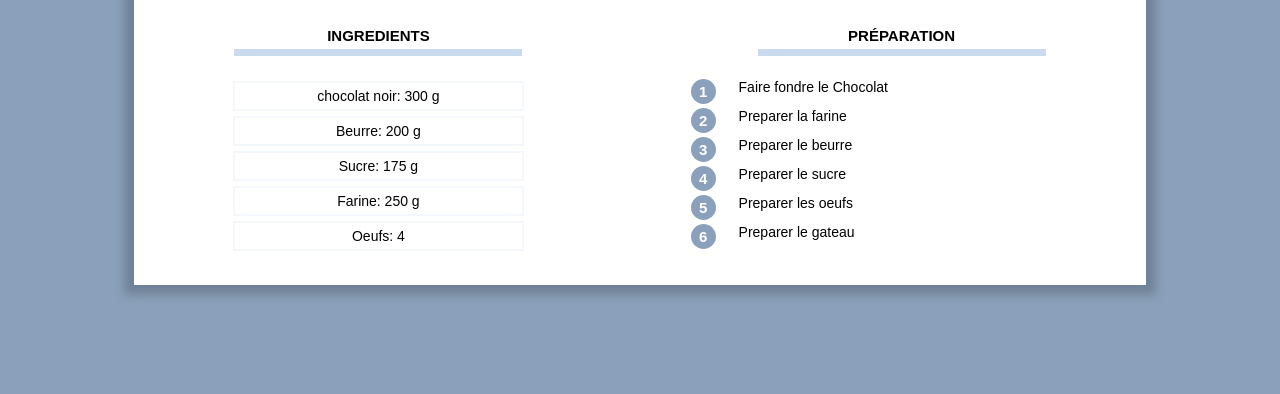
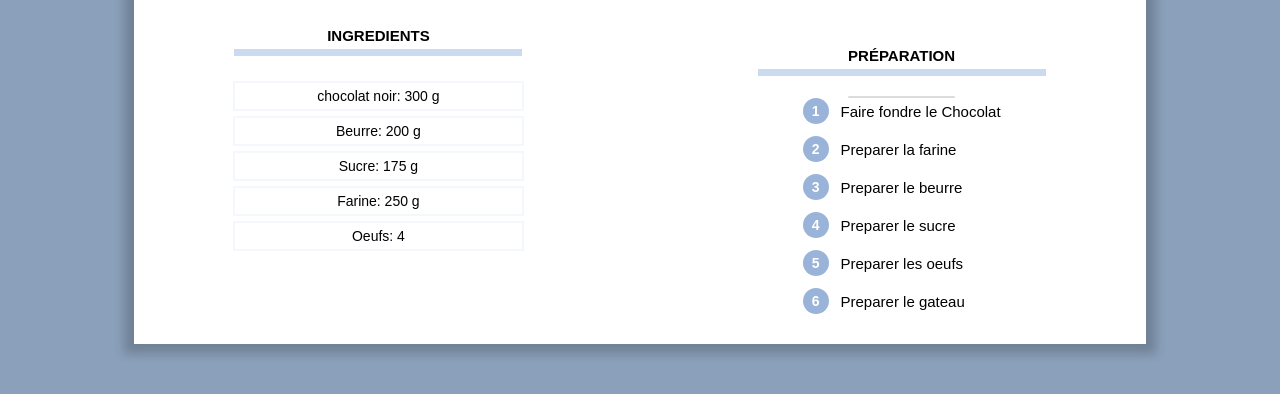
Before and after one commit to katzeev/site_mesmin, a plain HTML site: page exercise1.html in a window 1280 px wide. Shown: the part 1010-1404 px from the top of the page. Before the commit the page ends 1383 px from the top, so only its background shows below. Drawn offline with Linux system fonts and the light colour scheme.

Commit message:
Add files via upload

```diff
--- a/exercise1.css
+++ b/exercise1.css
@@ -131,35 +131,52 @@ body {
                 border-style: solid;
                 font-size: 14px;
             }
-           table.preparation p.numero {
-                text-align: center;
-                width: 25px;
-                height: 25px;
-                background-color: #8BA1BB;
-                color: white;
-                font-size: 15px;
-                font-weight: bold;
-                padding-top: 4px;
-                box-sizing: border-box;
-                border-radius: 50px;
-                margin: 0;
+           /* Centrage global */
+        .preparation-block {
+        text-align: center;
+        margin-top: 20px;
+        }
 
-           }
+        /* Ligne bleue sous le titre */
+        /* .separator {
+        border: none;
+        height: 5px;
+        background-color: #d3e4f4;
+        width: 60%;
+        margin: 10px auto 20px auto;
+        } */
 
-            td.numero {
-                width: 1px;           /* force la cellule à prendre le moins d’espace possible */
-                white-space: nowrap;  /* empêche les retours à la ligne inutiles */
-                padding-right: 4px;   /* réduit l’écart entre chiffre et texte */
-                text-align: center;   /* ou left si tu veux coller plus */
-            }
-           td.etape {
-               vertical-align: top;
-               font-size: 14px;
-               padding-left: 20px;
-               margin-right: 20px;
+        /* Bloc centré contenant toutes les étapes */
+        .etapes {
+        display: inline-flex;
+        flex-direction: column;
+        align-items: flex-start;
+        gap: 12px;
+        }
 
-           }
+        /* Ligne individuelle : numéro + texte */
+        .etape {
+        display: flex;
+        align-items: center;
+        gap: 12px;
+        }
 
-           table.preparation tr {
-               margin-bottom: 40px;
-           }
+        /* Style du numéro */
+        .numero {
+        background-color: #9ab3d8;
+        color: white;
+        border-radius: 50%;
+        width: 26px;
+        height: 26px;
+        display: flex;
+        align-items: center;
+        justify-content: center;
+        font-weight: bold;
+        font-size: 14px;
+        }
+
+        /* Texte de chaque étape */
+        .texte {
+        font-size: 15px;
+        text-align: left;
+        }
--- a/exercise1.html
+++ b/exercise1.html
@@ -56,14 +56,36 @@
             </div>
 
             <div class="colonne2 colonne">
-                <h2>Préparation</h2>
-                <table class="preparation">
-                    <tr><td><p class="numero">1</p></td><td class="etape">Faire fondre le Chocolat</td></tr>
-                    <tr><td><p class="numero">2</p></td><td class="etape">Preparer la farine</td></tr>
-                    <tr><td><p class="numero">3</p></td><td class="etape">Preparer le beurre</td></tr>
-                    <tr><td><p class="numero">4</p></td><td class="etape">Preparer le sucre</td></tr>
-                    <tr><td><p class="numero">5</p></td><td class="etape">Preparer les oeufs</td></tr>
-                    <tr><td><p class="numero">6</p></td><td class="etape">Preparer le gateau</td></tr>
+                <div class="preparation-block">
+        <h2>PRÉPARATION</h2>
+        <hr class="separator">
+
+        <div class="etapes">
+            <div class="etape">
+            <span class="numero">1</span>
+            <span class="texte">Faire fondre le Chocolat</span>
+            </div>
+            <div class="etape">
+            <span class="numero">2</span>
+            <span class="texte">Preparer la farine</span>
+            </div>
+            <div class="etape">
+            <span class="numero">3</span>
+            <span class="texte">Preparer le beurre</span>
+            </div>
+            <div class="etape">
+            <span class="numero">4</span>
+            <span class="texte">Preparer le sucre</span>
+            </div>
+            <div class="etape">
+            <span class="numero">5</span>
+            <span class="texte">Preparer les oeufs</span>
+            </div>
+            <div class="etape">
+            <span class="numero">6</span>
+            <span class="texte">Preparer le gateau</span>
+            </div>
+        </div>
 
                 </table>
             </div>
```
